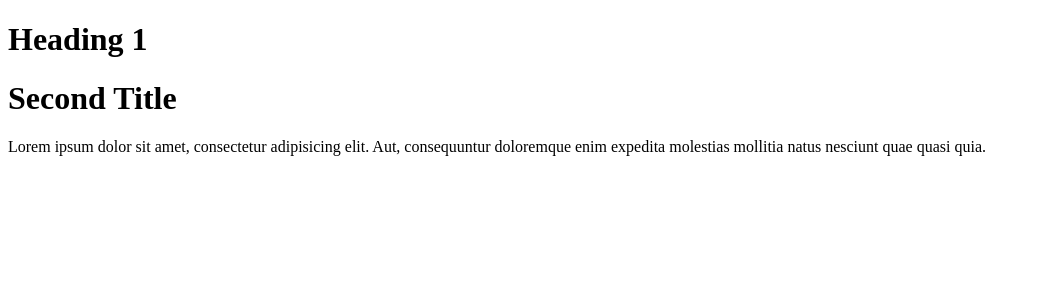
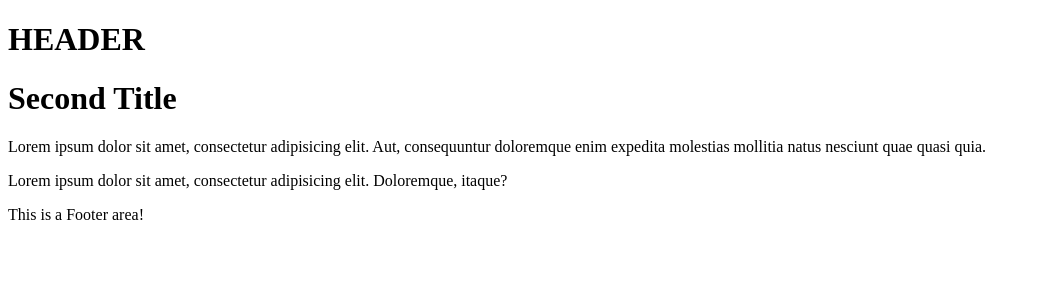
Before and after one commit to charis-89/cf9-react-app, a React (Vite) app: page / in a window 1280 px wide. Shown: the top 300 px of the page, without its empty margins (0-1040 px from the left). Built offline with nearby package versions, Linux system fonts and the light colour scheme.

Commit message:
feat: add Header, Footer and Layout components

```diff
--- a/src/App.tsx
+++ b/src/App.tsx
@@ -2,6 +2,7 @@
 //import ClassComponent from "./compenents/LessonTwo/ClassComponent.tsx";
 //import ArrowFunctionalComponent from "./compenents/LessonTwo/ArrowFunctionalComponent.tsx";
 import ArrowFunctionalComponentWithProps from "./compenents/LessonThree/ArrowFunctionalComponentWithProps.tsx";
+import Layout from "./compenents/Layout.tsx";
 
 // type PropsA = {
 //   title: string,
@@ -55,23 +56,32 @@
       {/*<FunctionalComponent />*/}
       {/*<ClassComponent />*/}
       {/*<ArrowFunctionalComponent />*/}
+        {/*<h2 className="cf-text" id="id"></h2> /!*  h2.cf-text#id  *!/*/}
+
+        {/*Lorem ipsum dolor sit amet.*/}
+        {/*Lorem ipsum dolor sit amet, consectetur adipisicing elit. Minus, recusandae.*/}
+        {/*Lorem ipsum dolor sit amet, consectetur adipisicing elit. Aperiam, aspernatur cumque dolor eius, fuga fugiat in inventore laborum maiores minus odit praesentium qui ullam voluptatem voluptatum? Delectus harum iste quaerat!*/}
+
+        {/*/!*lorem  *!/*/}
+        {/*/!*lorem10*!/*/}
+        {/*/!*lorem100 + tab  *!/*/}
 
       {/* LESSON THREE */}
-      <ArrowFunctionalComponentWithProps title="Heading 1" />
-      <ArrowFunctionalComponentWithProps
-          title="Second Title"
-          description="Lorem ipsum dolor sit amet, consectetur adipisicing elit. Aut, consequuntur doloremque enim expedita molestias mollitia natus nesciunt quae quasi quia.
-" />
+{/*      <ArrowFunctionalComponentWithProps title="Heading 1" />*/}
+{/*      <ArrowFunctionalComponentWithProps*/}
+{/*          title="Second Title"*/}
+{/*          description="Lorem ipsum dolor sit amet, consectetur adipisicing elit. Aut, consequuntur doloremque enim expedita molestias mollitia natus nesciunt quae quasi quia.*/}
+{/*" />*/}
 
-      {/*<h2 className="cf-text" id="id"></h2> /!*  h2.cf-text#id  *!/*/}
+      <Layout>
+          <ArrowFunctionalComponentWithProps
+              title="Second Title"
+              description="Lorem ipsum dolor sit amet, consectetur adipisicing elit. Aut, consequuntur doloremque enim expedita molestias mollitia natus nesciunt quae quasi quia."
+          />
+          <p>Lorem ipsum dolor sit amet, consectetur adipisicing elit. Doloremque, itaque?</p>
+      </Layout>
 
-      {/*Lorem ipsum dolor sit amet.*/}
-      {/*Lorem ipsum dolor sit amet, consectetur adipisicing elit. Minus, recusandae.*/}
-      {/*Lorem ipsum dolor sit amet, consectetur adipisicing elit. Aperiam, aspernatur cumque dolor eius, fuga fugiat in inventore laborum maiores minus odit praesentium qui ullam voluptatem voluptatum? Delectus harum iste quaerat!*/}
 
-      {/*/!*lorem  *!/*/}
-      {/*/!*lorem10*!/*/}
-      {/*/!*lorem100 + tab  *!/*/}
 
     </>
   )
--- /dev/null
+++ b/src/compenents/Footer.tsx
@@ -0,0 +1,12 @@
+
+const Footer = () => {
+    return (
+        <>
+            <footer>
+                This is a Footer area!
+            </footer>
+
+        </>
+    )
+}
+export default Footer;
--- /dev/null
+++ b/src/compenents/Header.tsx
@@ -0,0 +1,11 @@
+const Header = () => {
+    return (
+        <>
+          <header>
+              <h1>HEADER</h1>
+          </header>
+</>
+    )
+}
+
+export default Header;
--- /dev/null
+++ b/src/compenents/Layout.tsx
@@ -0,0 +1,18 @@
+import Header from './Header';
+import Footer from './Footer';
+
+interface LayoutProps {
+    children: React.ReactNode;
+}
+
+const Layout = ({children}:LayoutProps) => {
+    return (
+        <>
+            <Header/>
+            <main>{children}</main>
+            <Footer/>
+        </>
+    )
+}
+
+export default Layout;
```
